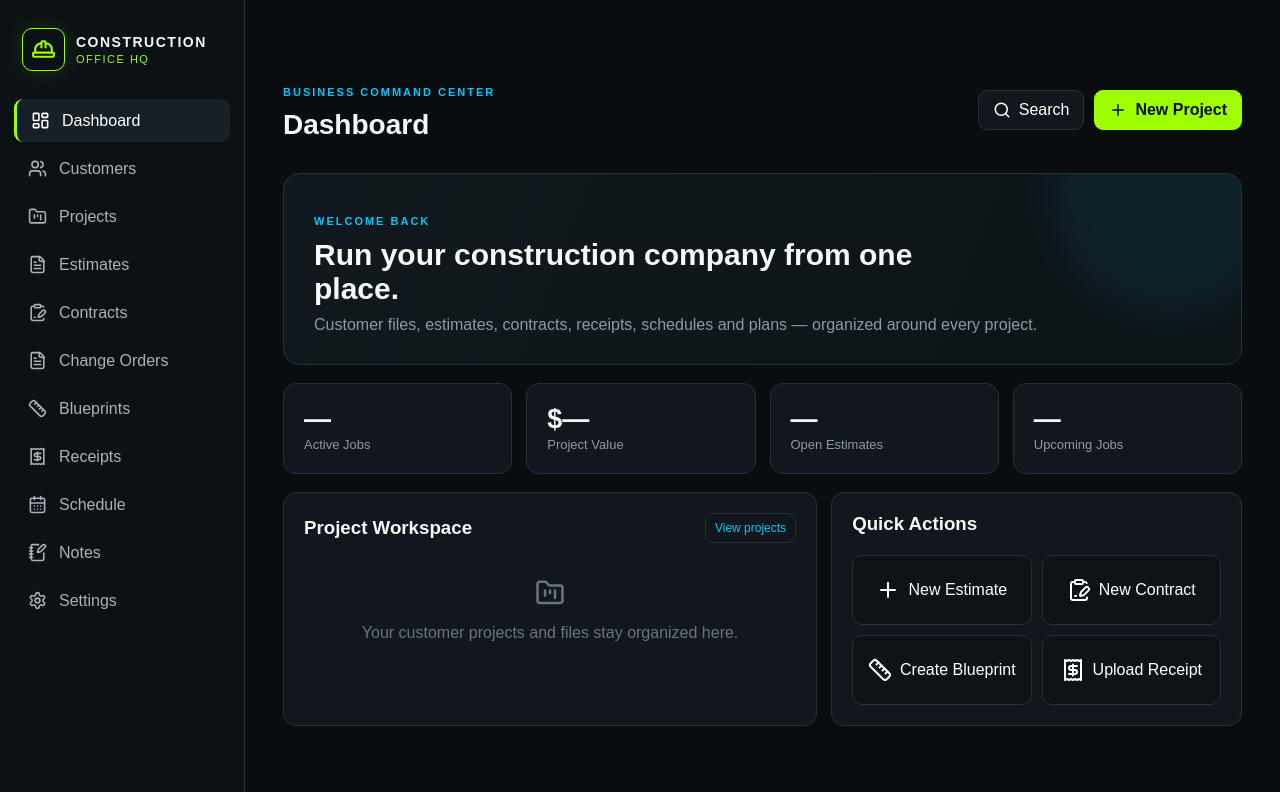
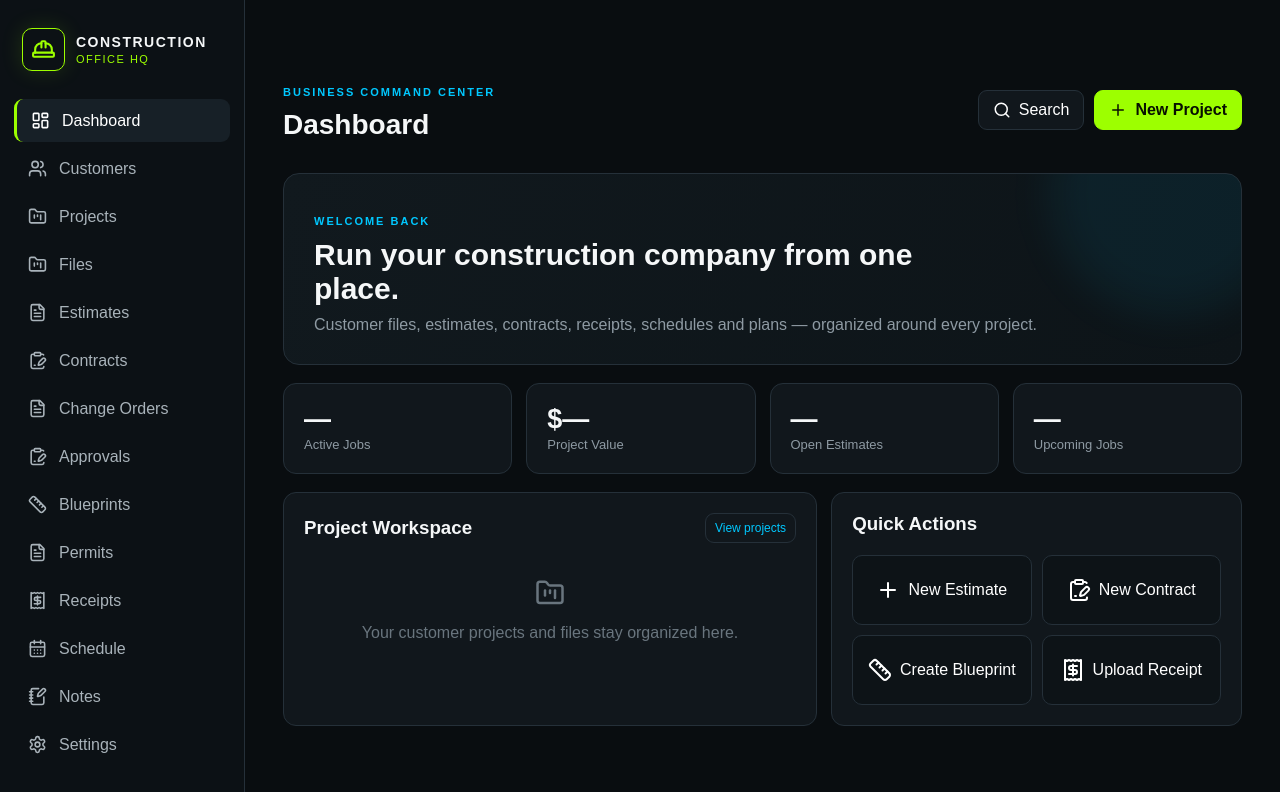
Before and after one commit to stevensapps-ash/Construction-office-hq, a Next.js app: page / in a window 1280 px wide. Shown: the top 792 px of the page. Built offline with nearby package versions, Linux system fonts and the light colour scheme.

Commit message:
Connect files permits and approvals

```diff
--- a/app/page.tsx
+++ b/app/page.tsx
@@ -10,8 +10,11 @@ import ScheduleManager from "@/components/ScheduleManager";
 import ReceiptManager from "@/components/ReceiptManager";
 import BlueprintManager from "@/components/BlueprintManager";
 import ChangeOrderManager from "@/components/ChangeOrderManager";
-const items=[["Dashboard",LayoutDashboard],["Customers",Users],["Projects",FolderKanban],["Estimates",FileText],["Contracts",ClipboardSignature],["Change Orders",FileText],["Blueprints",Ruler],["Receipts",Receipt],["Schedule",CalendarDays],["Notes",NotebookPen],["Settings",Settings]] as const;
-export default function Home(){const [active,setActive]=useState("Dashboard");return <main><aside><div className="brand"><div className="mark"><HardHat size={25}/></div><div><b>CONSTRUCTION</b><span>OFFICE HQ</span></div></div><nav>{items.map(([n,I])=><button key={n} className={active===n?"active":""} onClick={()=>setActive(n)}><I size={19}/>{n}</button>)}</nav></aside><section><header><div><p>BUSINESS COMMAND CENTER</p><h1>{active}</h1></div><div className="actions"><button className="search"><Search size={18}/> Search</button><button className="primary" onClick={()=>setActive("Customers")}><Plus size={18}/> New Project</button></div></header>{active==="Customers"?<CustomerManager/>:active==="Projects"?<ProjectManager/>:active==="Estimates"?<EstimateBuilder/>:active==="Contracts"?<ContractManager/>:active==="Change Orders"?<ChangeOrderManager/>:active==="Blueprints"?<BlueprintManager/>:active==="Receipts"?<ReceiptManager/>:active==="Schedule"?<ScheduleManager/>:active==="Notes"?<NotesManager/>:active==="Dashboard"?<Dashboard go={setActive}/>:<ComingSoon name={active}/>}</section></main>}
+import PermitManager from "@/components/PermitManager";
+import FileCabinet from "@/components/FileCabinet";
+import ApprovalManager from "@/components/ApprovalManager";
+const items=[["Dashboard",LayoutDashboard],["Customers",Users],["Projects",FolderKanban],["Files",FolderKanban],["Estimates",FileText],["Contracts",ClipboardSignature],["Change Orders",FileText],["Approvals",ClipboardSignature],["Blueprints",Ruler],["Permits",FileText],["Receipts",Receipt],["Schedule",CalendarDays],["Notes",NotebookPen],["Settings",Settings]] as const;
+export default function Home(){const [active,setActive]=useState("Dashboard");return <main><aside><div className="brand"><div className="mark"><HardHat size={25}/></div><div><b>CONSTRUCTION</b><span>OFFICE HQ</span></div></div><nav>{items.map(([n,I])=><button key={n} className={active===n?"active":""} onClick={()=>setActive(n)}><I size={19}/>{n}</button>)}</nav></aside><section><header><div><p>BUSINESS COMMAND CENTER</p><h1>{active}</h1></div><div className="actions"><button className="search"><Search size={18}/> Search</button><button className="primary" onClick={()=>setActive("Customers")}><Plus size={18}/> New Project</button></div></header>{active==="Customers"?<CustomerManager/>:active==="Projects"?<ProjectManager/>:active==="Files"?<FileCabinet/>:active==="Estimates"?<EstimateBuilder/>:active==="Contracts"?<ContractManager/>:active==="Change Orders"?<ChangeOrderManager/>:active==="Approvals"?<ApprovalManager/>:active==="Blueprints"?<BlueprintManager/>:active==="Permits"?<PermitManager/>:active==="Receipts"?<ReceiptManager/>:active==="Schedule"?<ScheduleManager/>:active==="Notes"?<NotesManager/>:active==="Dashboard"?<Dashboard go={setActive}/>:<ComingSoon name={active}/>}</section></main>}
 function Dashboard({go}:{go:(s:string)=>void}){return <><div className="welcome"><p>WELCOME BACK</p><h2>Run your construction company from one place.</h2><span>Customer files, estimates, contracts, receipts, schedules and plans — organized around every project.</span></div><div className="stats"><Card n="—" t="Active Jobs"/><Card n="$—" t="Project Value"/><Card n="—" t="Open Estimates"/><Card n="—" t="Upcoming Jobs"/></div><div className="grid"><article><div className="head"><h3>Project Workspace</h3><button onClick={()=>go("Projects")}>View projects</button></div><Empty text="Your customer projects and files stay organized here."/></article><article><div className="head"><h3>Quick Actions</h3></div><div className="quick"><button onClick={()=>go("Estimates")}><Plus/>New Estimate</button><button onClick={()=>go("Contracts")}><ClipboardSignature/>New Contract</button><button onClick={()=>go("Blueprints")}><Ruler/>Create Blueprint</button><button onClick={()=>go("Receipts")}><Receipt/>Upload Receipt</button></div></article></div></>}
 function Card({n,t}:{n:string,t:string}){return <article className="card"><strong>{n}</strong><span>{t}</span></article>}
 function Empty({text}:{text:string}){return <div className="empty"><FolderKanban size={30}/><p>{text}</p></div>}
```
